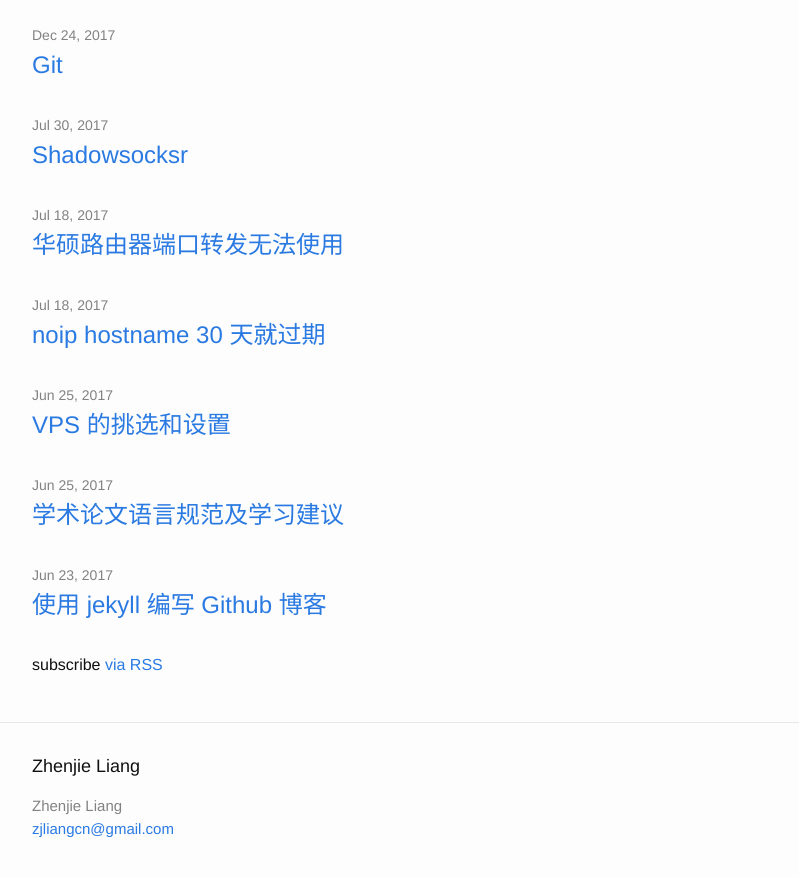
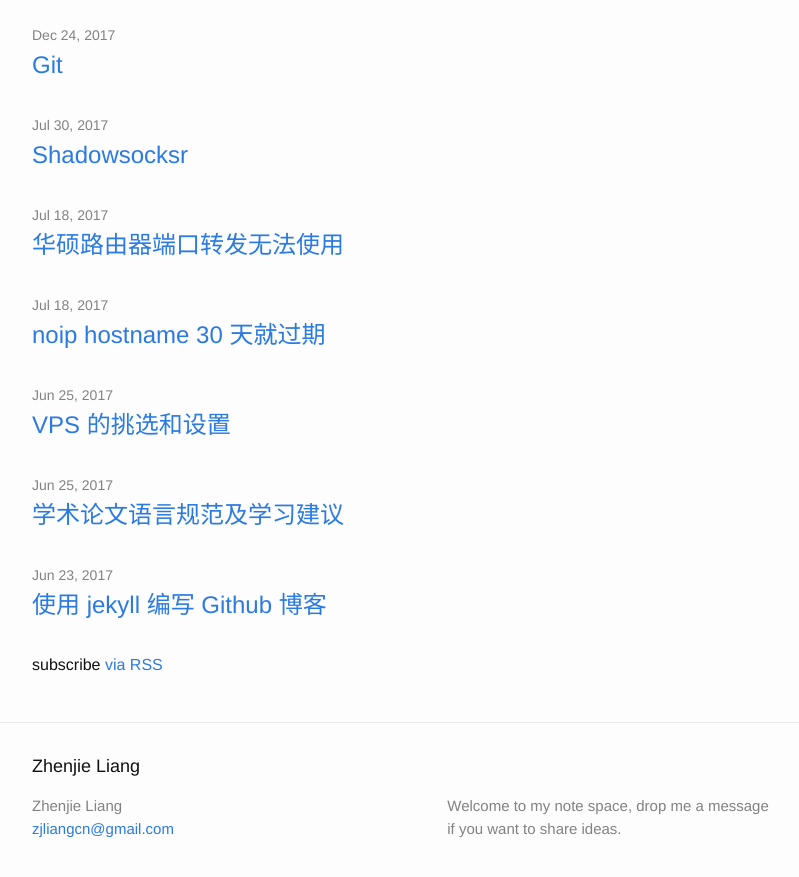
Before and after one commit to zhenjieliang/zhenjieliang.github.io, a Jekyll site: the page built from index.html, in a window 1280 px wide and 900 px high, scrolled down 924 px. Shown: the top 877 px of the window, without its empty margins (238-1037 px from the left). Built offline with Jekyll 4.4.1, drawn with Linux system fonts in a browser that asks for light colours.

Commit message:
add descriptions

```diff
--- a/_config.yml
+++ b/_config.yml
@@ -8,7 +8,7 @@
 # Site settings
 title: Zhenjie Liang
 email: zjliangcn@gmail.com
-description: > # this means to ignore newlines until "baseurl:"
+description: Welcome to my note space, drop me a message if you want to share ideas. # this means to ignore newlines until "baseurl:"
 # Write an awesome description for your new site here. You can edit this
 # line in _config.yml. It will appear in your document head meta (for
 # Google search results) and in your feed.xml site description.
```
Also changed, not shown: 19 other files.
